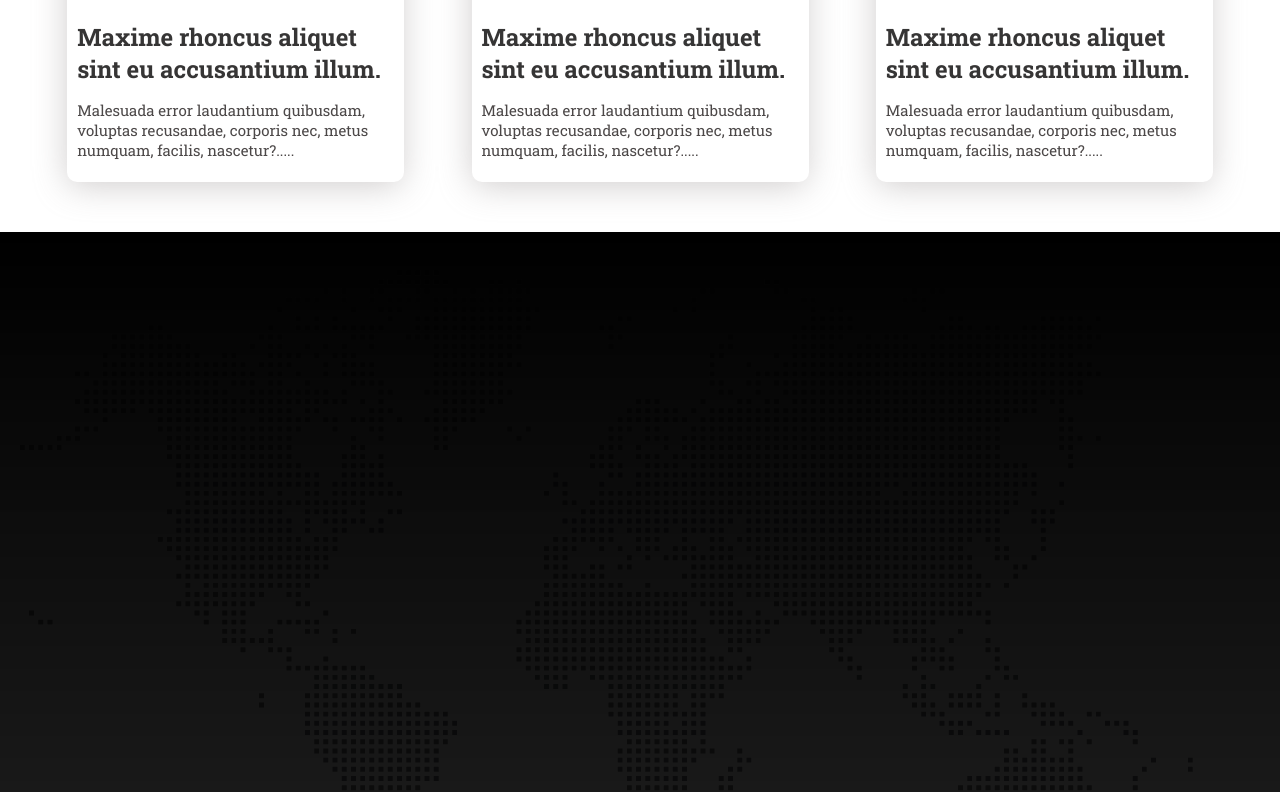
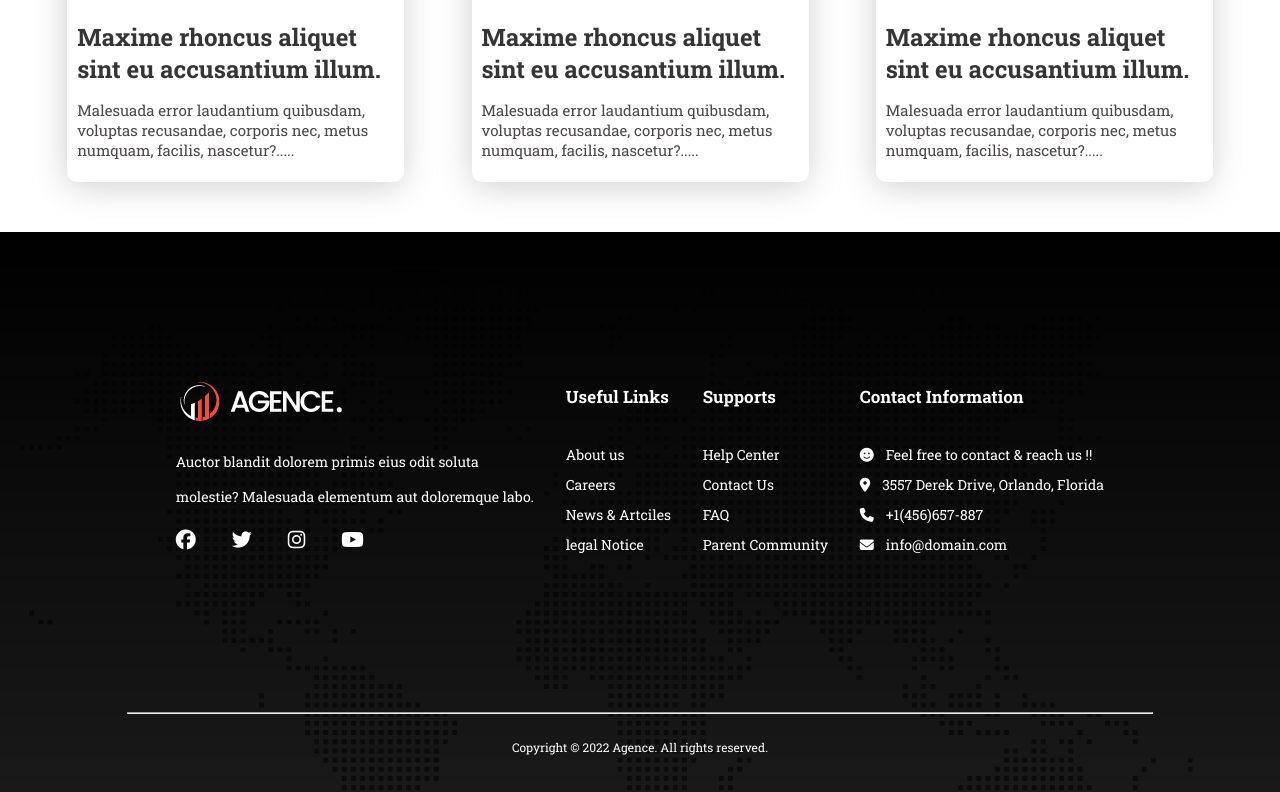
Before and after one commit to imran-it1/digital-agency, a plain HTML site: page index.html in a window 1280 px wide. Shown: the part 2526-3318 px from the top of the page. Drawn offline with Linux system fonts and the light colour scheme.

Commit message:
footer section style

```diff
--- a/index.html
+++ b/index.html
@@ -11,6 +11,10 @@
       href="https://fonts.googleapis.com/css2?family=Roboto+Slab:wght@400;500;600;700;800;900&display=swap"
       rel="stylesheet"
     />
+    <script
+      src="https://kit.fontawesome.com/b213860ddd.js"
+      crossorigin="anonymous"
+    ></script>
   </head>
   <body>
     <!-- Header Section Start -->
@@ -176,7 +180,71 @@
 
     <!-- Footer Section Start -->
     <footer>
-      <div class="footer-section"></div>
+      <div class="footer-wraper">
+        <div class="agency">
+          <img class="footer-logo" src="/asset/logo/logo.png" alt="" />
+          <p class="footer-description">
+            Auctor blandit dolorem primis eius odit soluta <br />
+            molestie? Malesuada elementum aut doloremque labo.
+          </p>
+          <div class="social-link">
+            <i class="fa-brands fa-facebook fa-lg" style="color: #ffffff"></i>
+            <i class="fa-brands fa-twitter fa-lg" style="color: #ffffff"></i>
+            <i class="fa-brands fa-instagram fa-lg" style="color: #ffffff"></i>
+            <i class="fa-brands fa-youtube fa-lg" style="color: #ffffff"></i>
+          </div>
+        </div>
+        <!-- Link -->
+        <div>
+          <h3 class="link">Useful Links</h3>
+          <div class="link-list">
+            <ul>
+              <li>About us</li>
+              <li>Careers</li>
+              <li>News & Artciles</li>
+              <li>legal Notice</li>
+            </ul>
+          </div>
+        </div>
+        <!-- support -->
+        <div>
+          <h3 class="link">Supports</h3>
+          <div class="link-list">
+            <ul>
+              <li>Help Center</li>
+              <li>Contact Us</li>
+              <li>FAQ</li>
+              <li>Parent Community</li>
+            </ul>
+          </div>
+        </div>
+        <!-- Contact -->
+        <div>
+          <h3 class="link">Contact Information</h3>
+          <div class="link-list">
+            <ul>
+              <li>
+                <i class="fa-solid fa-face-smile" style="color: #ffffff"></i
+                >Feel free to contact & reach us !!
+              </li>
+              <li>
+                <i class="fa-solid fa-location-dot" style="color: #ffffff"></i
+                >3557 Derek Drive, Orlando, Florida
+              </li>
+              <li>
+                <i class="fa-solid fa-phone" style="color: #ffffff"></i
+                >+1(456)657-887
+              </li>
+              <li>
+                <i class="fa-solid fa-envelope" style="color: #ffffff"></i
+                >info@domain.com
+              </li>
+            </ul>
+          </div>
+        </div>
+      </div>
+      <hr />
+      <p class="copy">Copyright &copy 2022 Agence. All rights reserved.</p>
     </footer>
     <!-- Footer Section End -->
   </body>
--- a/styles/styles.css
+++ b/styles/styles.css
@@ -350,8 +350,7 @@ body {
 /* Footer Section Style */
 
 
-
-.footer-section {
+footer {
     width: 100%;
     height: 70vh;
     background-image: url("/asset/image/footer-bg.png"), linear-gradient(rgba(0, 0, 0, 1), rgba(0, 0, 0, 0.9));
@@ -359,3 +358,61 @@ body {
     background-blend-mode: overlay;
     color: white;
 }
+
+footer li {
+    list-style: none;
+}
+
+.footer-wraper {
+    display: flex;
+    width: 75%;
+    height: 60vh;
+    margin: 0 auto;
+    justify-content: space-around;
+    align-items: center;
+}
+
+.footer-logo {
+    margin-bottom: 16px;
+    cursor: pointer;
+}
+
+.footer-description {
+    margin-bottom: 25px;
+    font-size: 14px;
+    line-height: 35px;
+}
+
+
+.social-link {
+    display: flex;
+    gap: 36px;
+    height: 26px;
+    cursor: pointer;
+}
+
+.link {
+    margin-bottom: 32px;
+    font-size: 17px;
+}
+
+.link-list li {
+    line-height: 30px;
+    cursor: pointer;
+    font-size: 14px;
+}
+
+.fa-solid {
+    margin-right: 12px;
+}
+
+footer hr {
+    width: 80%;
+    margin: auto;
+}
+
+.copy {
+    margin-top: 25px;
+    text-align: center;
+    font-size: 12px;
+}
```
